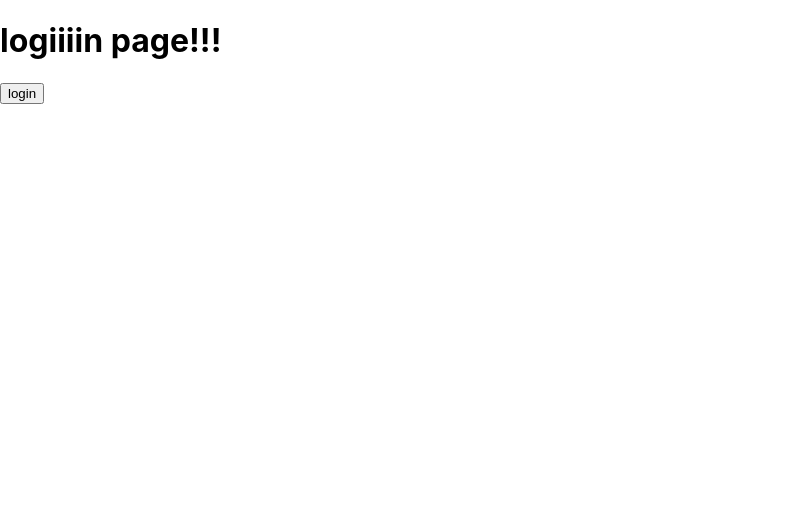
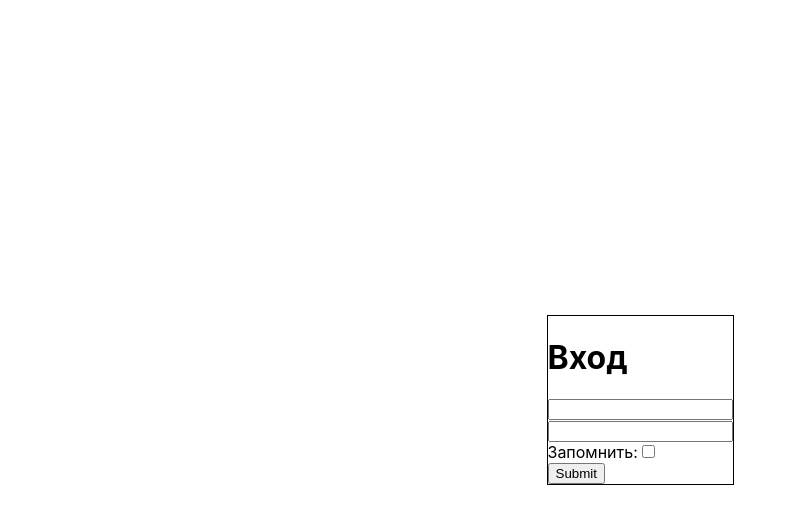
Before and after one commit to Kiri1111/cards_rtk, a React (Create React App) app: page /login in a window 1280 px wide. Shown: the top 524 px of the page, without its empty margins (0-797 px from the left). Built offline with nearby package versions, Linux system fonts and the light colour scheme.

Commit message:
feat: LoginForm

```diff
--- /dev/null
+++ b/src/features/auth/login/Login.module.scss
@@ -0,0 +1,15 @@
+.LoginPage {
+  display: flex;
+  flex-direction: column;
+  align-items: center;
+  justify-content: center;
+  width: 100vw;
+  height: 100vh;
+
+  .form {
+    border: 1px solid black;
+
+    .input {
+    }
+  }
+}
--- a/src/features/auth/login/Login.tsx
+++ b/src/features/auth/login/Login.tsx
@@ -1,16 +1,13 @@
 import React from 'react';
 import {useAppDispatch} from "../../../app/hooks";
 import {authThunks} from "../authSlice";
+import {LoginForm} from "./LoginForm";
+import s from './Login.module.scss'
 
 export const Login = () => {
-	const dispatch = useAppDispatch()
-	const loginHandler = () => {
-		dispatch(authThunks.login({email: 's,', password: 's', rememberMe: true}))
-	}
 	return (
-		<div>
-			<h1>logiiiin page!!!</h1>
-			<button onClick={loginHandler}>login</button>
+		<div className={s.LoginPage}>
+			<LoginForm/>
 		</div>
 	);
 };
--- /dev/null
+++ b/src/features/auth/login/LoginForm.tsx
@@ -0,0 +1,45 @@
+import React from 'react';
+import {SubmitHandler, useForm} from "react-hook-form";
+import {useAppDispatch} from "../../../app/hooks";
+import {authThunks} from "../authSlice";
+import s from './Login.module.scss'
+
+type Inputs = {
+	email: string
+	password: string
+	rememberMe: boolean
+}
+
+export const LoginForm = () => {
+
+	const dispatch = useAppDispatch()
+
+	const {
+		register,
+		handleSubmit,
+		watch,
+		formState: {errors},
+	} = useForm<Inputs>()
+
+	const onSubmit: SubmitHandler<Inputs> = (data) => console.log(data)
+	//dispatch(authThunks.login(data))
+
+	return (
+
+		<form className={s.form} onSubmit={handleSubmit(onSubmit)}>
+			<div><h1>Вход</h1></div>
+			<div className={s.input}>
+				<input  {...register("email")}/>
+			</div>
+			<div className={s.input}>
+				<input  {...register("password")}/>
+			</div>
+			<div className={s.input}>
+				Запомнить:
+				<input type={"checkbox"} {...register('rememberMe')}/>
+			</div>
+
+			<input type="submit"/>
+		</form>
+	)
+}
```
